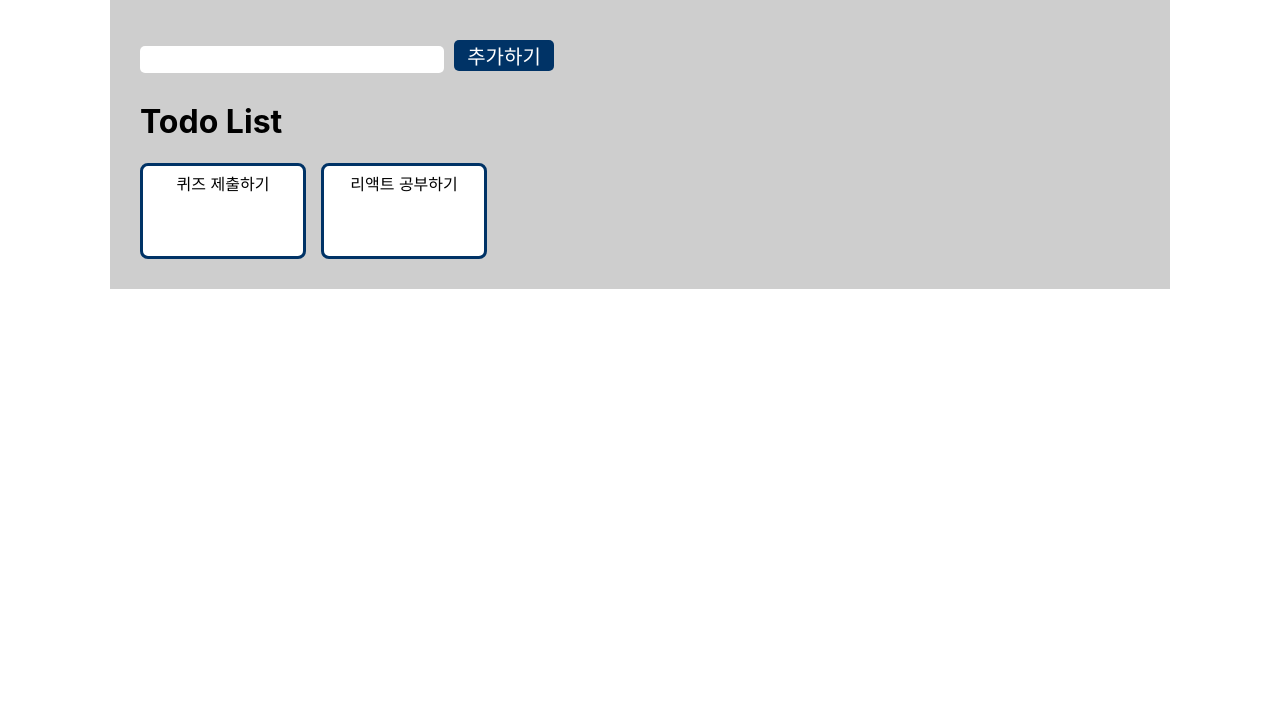
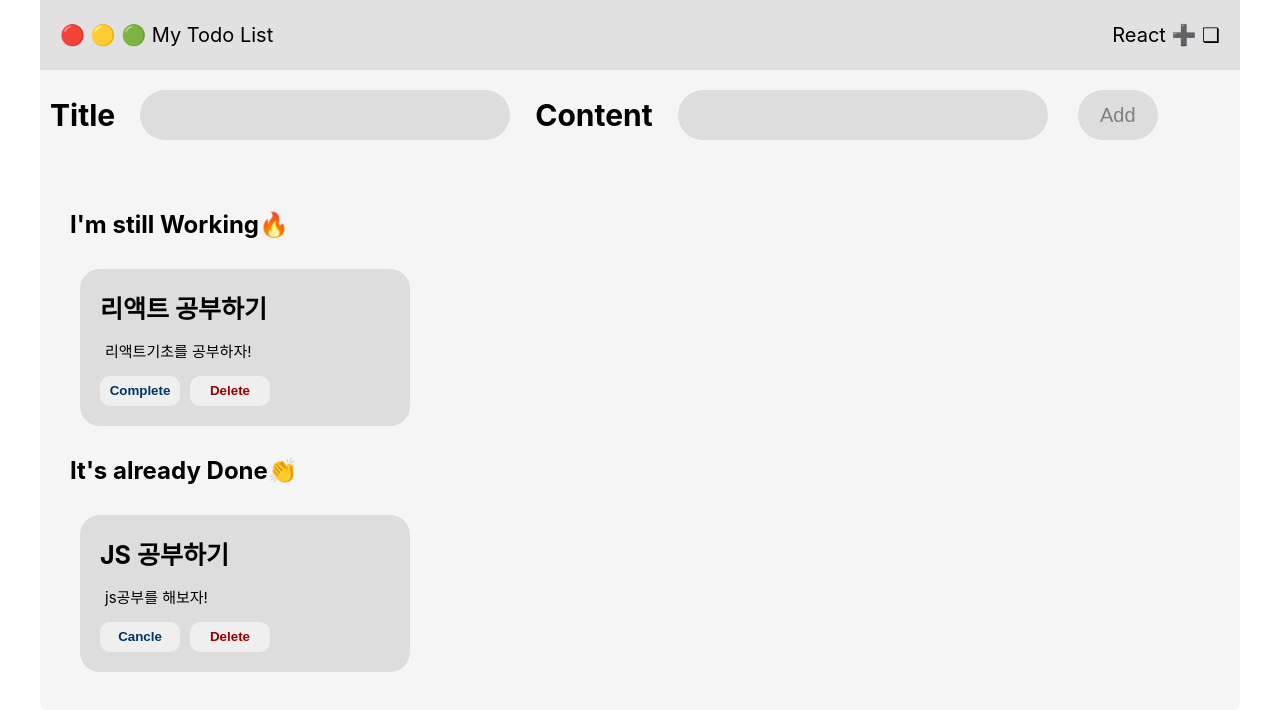
Before and after one commit to JESin10/React_Todo_ver1.0, a React (Create React App) app: page / in a window 1280 px wide. Shown: the top 710 px of the page. Built offline with nearby package versions, Linux system fonts and the light colour scheme.

Commit message:
잘못된 커밋 수정

```diff
--- a/src/App.css
+++ b/src/App.css
@@ -1,42 +1,114 @@
-.todoilst-main{
-  width: 1000px;
-  margin: 0 auto;
-  padding: 30px;
-  background-color: #cecece;
+.todopage{
+  max-width: 1200px;
+  min-width:800px;
+  height: 800px;
+  height: auto;
+  display: flex;
+  flex-direction: column;
+  margin: auto;
+  background-color: #f5f5f5;
+  border-radius: 10px;
+}
+.headerlabel{
+  margin: 50px auto;
+  font-weight: 900;
 }
 
-.all-todolist{
+.header {
   display: flex;
-  gap : 15px;
+  height : 30px;
+  max-width: 1200px;
+  max-width: 1200px;
+  min-width:800px;
+  background-color: #e1e1e1;
+  align-items: center;
+  justify-content: space-between;
+  padding: 20px;
+  font-size: 20px;
+}
+.inputbox{
+  width : 350px;
+  height: 30px;
+  border-radius: 30px;
+  padding: 10px;
+  margin: 10px;
+  background-color: #dddddd;
+  border: none;
+}
+.inputform{
+  font-size: 30px;
+  align-items: center;
+  font-weight: bold;
+  margin: 10px;
+  display: flex;
+  gap: 15px;
+}
+.addbtn{
+  width : 80px;
+  height: 50px;
+  margin: 5px;
+  border-radius: 30px;
+  background-color: #dddddd;
+  border: none;
+  color: gray;
+  font-size: 20px;
+}
+
+.todoList{
+  width : 300px;
+  height: 130px;
+  height: auto;
+  border-radius: 20px;
+  background-color: #dddddd;
+  padding: 15px;
+  margin: 10px;
+}
+.workinglist{
   flex-direction: row;
+  flex-wrap: nowrap;
   flex-wrap: wrap;
   display: flex;
 }
 
-.todolist{
-  text-align: center ;
-  width: 150px;
-  height: 80px;
-  border: 3px solid #003366 ;
-  padding : 5px;
-  border-radius: 8px;
-  background-color: white;
-
+.completelist{
+  flex-direction: row;
+  flex-wrap: nowrap;
+  flex-wrap: wrap;
+  display: flex;
 }
 
-.addbtn{
-  width: 100px;
-  margin: 10px;
-  font-size: 20px;
-  color: white;
-  border: none;
-  border-radius: 5px;
-  background-color: #003366;
+.todo_title{
+  font-size: 25px;
+  font-weight: 150px;
+  padding: px;
+  font-weight: bold;
+  padding: 5px;
 }
 
-.inputbox{
-  width: 300px;
-  height: 25px;
+.todo_content{
+  font-size: 15px;
+  padding: 10px;
+}
+
+.workingcard{
+  padding: 30px;
+}
+.delbtn{
+  width : 80px;
+  margin: 5px;
+  height: 30px;
+  border-radius: 10px;
+  font-weight: bold;
+  color:  #990000;
   border: none;
-  border-radius: 5px;
 }
+
+.editbtn{
+  width : 80px;
+  height: 30px;
+  margin: 5px;
+  font-weight: bold;
+  border-radius: 10px;
+  color: #003366;
+  border: none;
+}
--- a/src/App.js
+++ b/src/App.js
@@ -1,37 +1,128 @@
-import { useState } from "react";
+import React, { useState } from "react";
 import "./App.css";
 
-function App() {
-  const [content, setContent] = useState("");
-  const [todos, setTodos] = useState([
-    { id: 1, content: "퀴즈 제출하기" },
-    { id: 2, content: "리액트 공부하기" },
-  ]);
+const App = () => {
+
+  const [initial, setInitial] = useState ([
+    {
+      id:0,
+      title : '',
+      content :'',
+      isDone : false
+    }
+  ])
+
+  const [todo, setTodo] = useState([
+    {id:1, title:'리액트 공부하기', content: '리액트기초를 공부하자!', isDone :false },
+    {id:2, title:'JS 공부하기', content: 'js공부를 해보자!', isDone : true },
+  ])
+
+  const [title, setTitle] = useState('')
+  const [content, setContent] = useState('')
+
+  const addingTitle = (event) => {
+    setTitle(event.target.value)
+  }
+
+  const addingContent = (event) => {
+    setContent(event.target.value)
+  }
+
+  const delBtn = (id) => {
+    const newTodo = todo.filter(todo => todo.id !== id)
+    setTodo(newTodo)
+
+  }
+
+  const addBtn = () => {
+    if(title.trim()==='' || content.trim()===''){
+        alert("Please fill in the all-blank!")
+      return;}
+    const addList = {
+      id: todo.length +1,
+      title: title,
+      content: content
+    }
+    setTodo([...todo, addList])
+  }
+
+  const workingDone = (id) => {
+    const addComplete = todo.map((initial) => {
+      if(initial.id===id){
+        return {
+          ...initial,
+          isDone : !initial.isDone,
+        }
+      } else {
+        return {...initial}
+      }
+    })
+    setTodo(addComplete)
+  }
+
   return (
-    <div className="todoilst-main">
-      <input className="inputbox"
-        type="text"
-        value={content}
-        onChange={(event) => {
-          setContent(event.target.value);
-        }}
-      />
-      <button className="addbtn"
-        onClick={() => {
-          setTodos([...todos, { id: todos.length + 1, content: content }]);
-        }}
-      > 추가하기 </button>
+        <div className="todopage">
+          <div className="header">
+            <div> 🔴 🟡 🟢 My Todo List </div>
+            <div> React ➕ ❏ </div>
+          </div>
+          <div className="inputform">
+            <label> Title </label>
+            <input className="inputbox" value = {title} onChange ={addingTitle} />
 
-      <h1>Todo List</h1>
-      <div className="all-todolist">
-        {todos.map((todo) => (
-          <div className="todolist" key={todo.id}>
-            {todo.content}
+            <label> Content </label>
+            <input className="inputbox" value = {content} onChange ={addingContent} />
+            <button className="addbtn" onClick={addBtn}> Add </button>
           </div>
-        ))}
-      </div>
-    </div>
-  );
+
+          <div className='workingcard'>
+            <h2 className="cardlist"> I'm still Working🔥 </h2>
+            <div className="workinglist"> {
+                todo.map((item) => {
+                  if(!item.isDone){
+                    return (
+                        <div key={item.id}>
+                          <div className="todoList">
+                            <div className="todo_title">{item.title} </div>
+                            <div className="todo_content"> {item.content} </div>
+                            <div className="allbtn">
+                                <button className="editbtn" onClick={()=> workingDone(item.id)}>
+                                  {item.isDone? 'Cancle' : 'Complete'}
+                                </button>
+                                <button className="delbtn" onClick={()=> delBtn(item.id)}> Delete </button>
+                            </div>
+                          </div>
+                        </div>
+                    )} else{
+                    return null;
+                  }
+            })}
+            </div>
+
+            <h2 className="cardlist"> It's already Done👏</h2>
+            <div className="completelist"> {
+              todo.map((item) => {
+                if(item.isDone){
+                  return (
+                      <div key = {item.id}>
+                        <div className="todoList">
+                          <div className="todo_title">{item.title} </div>
+                          <div className="todo_content"> {item.content} </div>
+                          <div className="allbtn">
+                            <button className="editbtn" onClick={()=> workingDone(item.id)}>
+                              {item.isDone? 'Cancle' : 'Complete'}
+                            </button>
+                            <button className="delbtn" onClick={()=> delBtn(item.id)}> Delete </button>
+                          </div>
+                        </div>
+                      </div>
+                  )} else{
+                  return null;
+                }
+            })} </div>
+          </div>
+        </div>
+  )
 }
 
 export default App;
```
